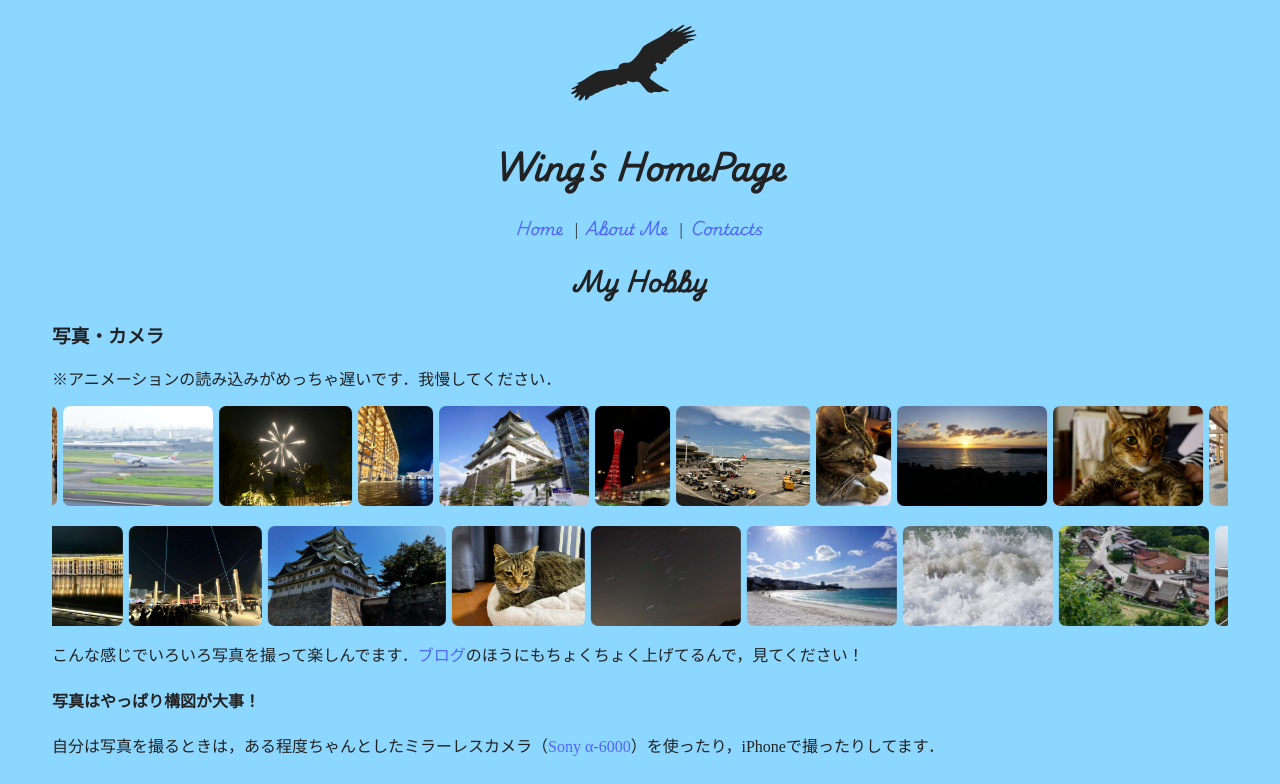
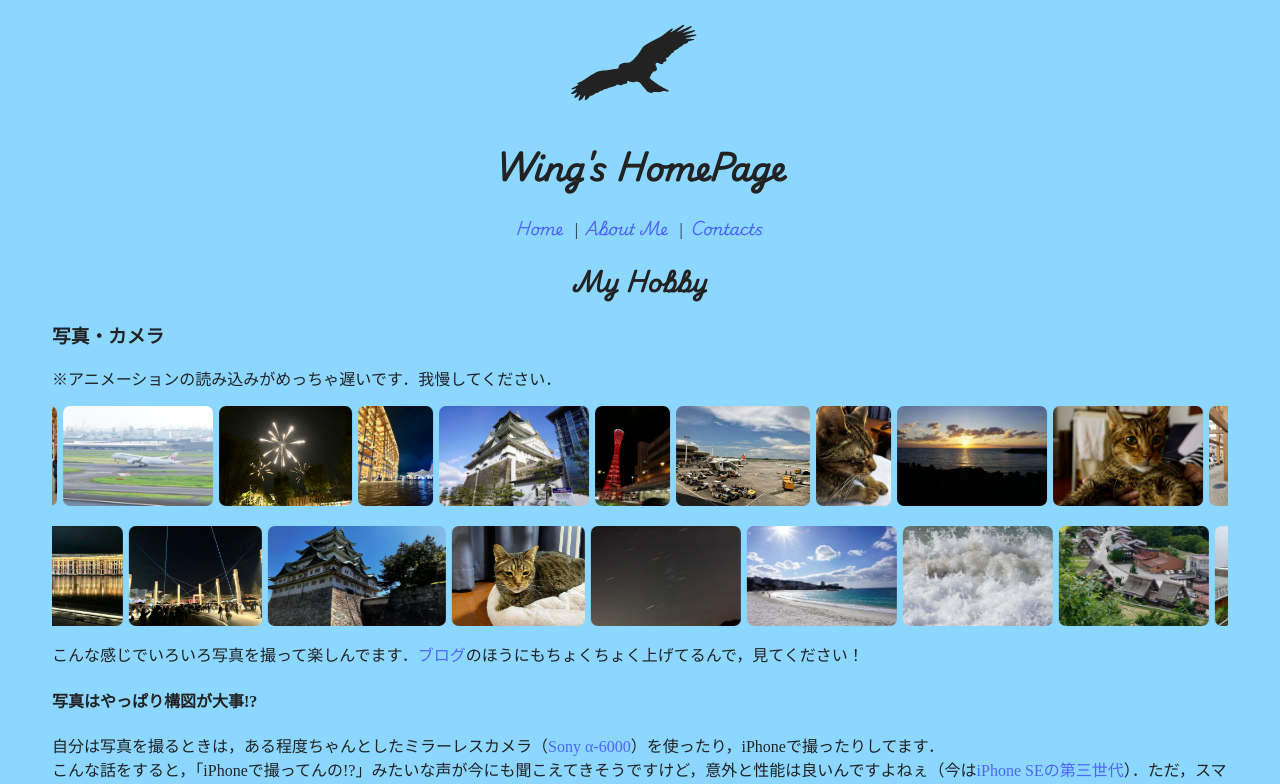
Before and after one commit to te-wing/wing-site-nextjs, a Next.js app: page /hobby/photo in a window 1280 px wide. Shown: the top 784 px of the page. Built offline with nearby package versions, Linux system fonts and the light colour scheme; a web font is replaced by a local one.

Commit message:
書き進めた．

```diff
--- a/src/app/hobby/photo/page.jsx
+++ b/src/app/hobby/photo/page.jsx
@@ -41,9 +41,12 @@ export default function PhotoHobbyPage() {
         </div>
       </section>
       <p>こんな感じでいろいろ写真を撮って楽しんでます．<a href='https://r.wing.osaka/s/blog' target='_blank'>ブログ</a>のほうにもちょくちょく上げてるんで，見てください！</p>
-      <h4>写真はやっぱり構図が大事！</h4>
+      <h4>写真はやっぱり構図が大事!?</h4>
       <p>
-        自分は写真を撮るときは，ある程度ちゃんとしたミラーレスカメラ（<a href='https://r.wing.osaka/camera/α6000' target='_blank'>Sony α-6000</a>）を使ったり，iPhoneで撮ったりしてます．
+        自分は写真を撮るときは，ある程度ちゃんとしたミラーレスカメラ（<a href='https://r.wing.osaka/camera/α6000' target='_blank'>Sony α-6000</a>）を使ったり，iPhoneで撮ったりしてます．<br />
+        こんな話をすると，「iPhoneで撮ってんの!?」みたいな声が今にも聞こえてきそうですけど，意外と性能は良いんですよねぇ（今は<a href='https://r.wing.osaka/camera/se3' target='_blank'>iPhone SEの第三世代</a>）．ただ，スマホで手軽に高品質な写真が撮れるようになったからこそ，写真は構図が大事になってきていると思うんですよねぇ〜．<br />
+        とはいっても，別に構図の専門家ではないので，あんまり知りませんけどね．<br />
+        ただ，画像の中央からちょっとずれたあたりに，線とか，色と色の境界線があったりとかすると，見た目よくなると思ってます（めっちゃテキトーやん）．
       </p>
     </>
   );
```
